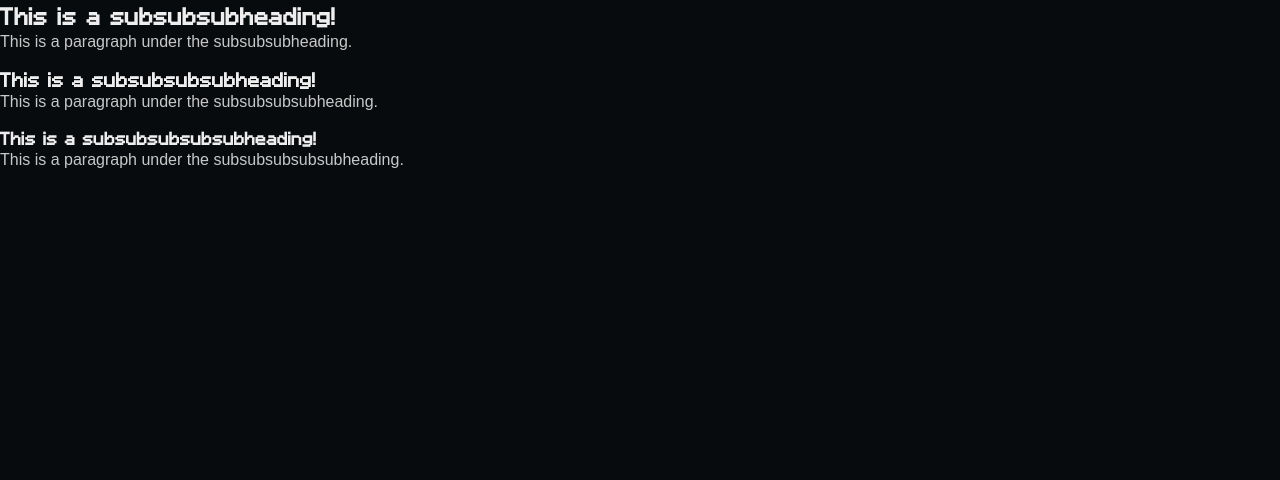
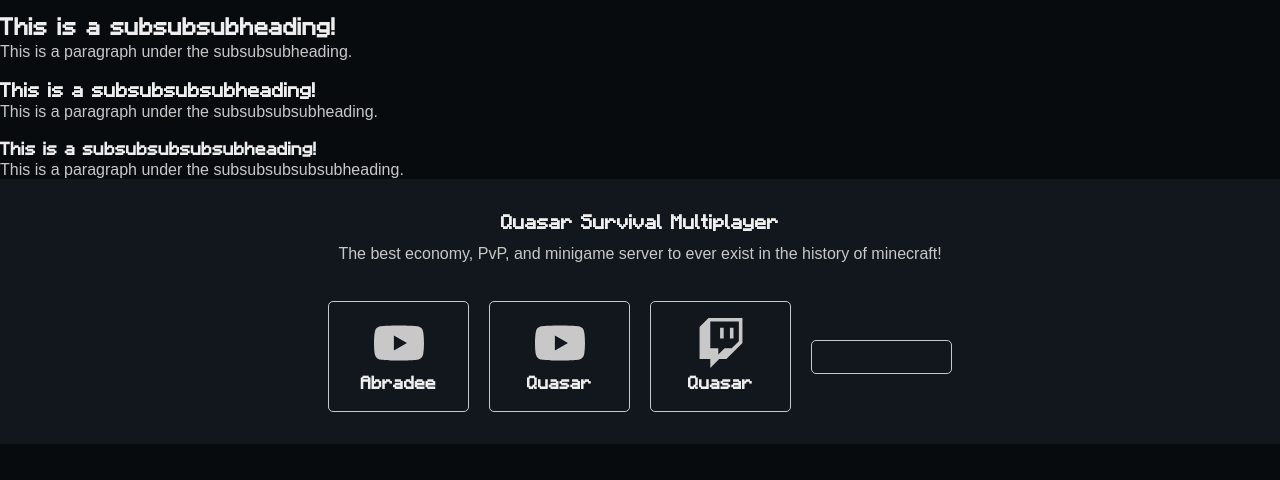
Before and after one commit to aCrazyQuasar/QSMP-Site, a website: page public/index.html in a window 1280 px wide. Shown: the part 320-800 px from the top of the page. Drawn offline with Linux system fonts and the light colour scheme; a web font is replaced by a local one.

Commit message:
made footer

```diff
--- a/public/css/components/footer.css
+++ b/public/css/components/footer.css
@@ -0,0 +1,48 @@
+footer{
+    display: flex;
+    justify-content: center;
+    align-items: center;
+    flex-direction: column;
+    gap: 10px;
+    padding: 2rem 3rem;
+
+    background-color: var(--base-light);
+}
+footer .social-links{
+    display: flex;
+    justify-content: center;
+    align-items: center;
+    gap: 20px;
+}
+footer .social-link{
+    border: 1px solid var(--text-darker);
+    border-radius: var(--border-round-small);
+    padding: 1rem 2rem;
+    text-decoration: none;
+
+    display: flex;
+    justify-content: center;
+    align-items: center;
+    flex-direction: column;
+    gap: 5px;
+    width: 75px;
+    transition: 150ms ease;
+}
+footer .social-link:hover{
+    scale: 1.05;
+    border: 1px solid var(--brand-color);
+}
+footer .social-link:active{
+    scale: 0.98;
+}
+footer .social-link:hover h6{
+    color: var(--brand-color);
+}
+footer .social-link svg{
+    width: 50px;
+    aspect-ratio: 1/1;
+    fill: var(--text-darker);
+}
+footer .social-link:hover svg{
+    fill: var(--brand-color);
+}
--- a/public/css/components/nav.css
+++ b/public/css/components/nav.css
@@ -4,6 +4,7 @@ nav{
     background-color: var(--surface-color);
     padding: 10px 5%;
     box-sizing: border-box;
+    height: 5rem;
 
     display: flex;
     justify-content: space-between;
--- a/public/index.html
+++ b/public/index.html
@@ -66,7 +66,26 @@
         <p>This is a paragraph under the subsubsubsubsubheading.</p>
     </main>
     <footer>
+        <h5>Quasar Survival Multiplayer</h5>
+        <p>The best economy, PvP, and minigame server to ever exist in the history of minecraft!</p>
+        <br>
+        <div class="social-links">
+            <a href="" class="social-link">
+                <svg role="img" viewBox="0 0 24 24" xmlns="http://www.w3.org/2000/svg"><title>YouTube</title><path d="M23.498 6.186a3.016 3.016 0 0 0-2.122-2.136C19.505 3.545 12 3.545 12 3.545s-7.505 0-9.377.505A3.017 3.017 0 0 0 .502 6.186C0 8.07 0 12 0 12s0 3.93.502 5.814a3.016 3.016 0 0 0 2.122 2.136c1.871.505 9.376.505 9.376.505s7.505 0 9.377-.505a3.015 3.015 0 0 0 2.122-2.136C24 15.93 24 12 24 12s0-3.93-.502-5.814zM9.545 15.568V8.432L15.818 12l-6.273 3.568z"/></svg>
+                <h6>Abradee</h6>
+            </a>
+            <a href="" class="social-link">
+                <svg role="img" viewBox="0 0 24 24" xmlns="http://www.w3.org/2000/svg"><title>YouTube</title><path d="M23.498 6.186a3.016 3.016 0 0 0-2.122-2.136C19.505 3.545 12 3.545 12 3.545s-7.505 0-9.377.505A3.017 3.017 0 0 0 .502 6.186C0 8.07 0 12 0 12s0 3.93.502 5.814a3.016 3.016 0 0 0 2.122 2.136c1.871.505 9.376.505 9.376.505s7.505 0 9.377-.505a3.015 3.015 0 0 0 2.122-2.136C24 15.93 24 12 24 12s0-3.93-.502-5.814zM9.545 15.568V8.432L15.818 12l-6.273 3.568z"/></svg>
+                <h6>Quasar</h6>
+            </a>
+            <a href="" class="social-link">
+                <svg role="img" viewBox="0 0 24 24" xmlns="http://www.w3.org/2000/svg"><title>Twitch</title><path d="M11.571 4.714h1.715v5.143H11.57zm4.715 0H18v5.143h-1.714zM6 0L1.714 4.286v15.428h5.143V24l4.286-4.286h3.428L22.286 12V0zm14.571 11.143l-3.428 3.428h-3.429l-3 3v-3H6.857V1.714h13.714Z"/></svg>
+                <h6>Quasar</h6>
+            </a>
+            <a href="" class="social-link">
 
+            </a>
+        </div>
     </footer>
 </body>
 </html>
```
